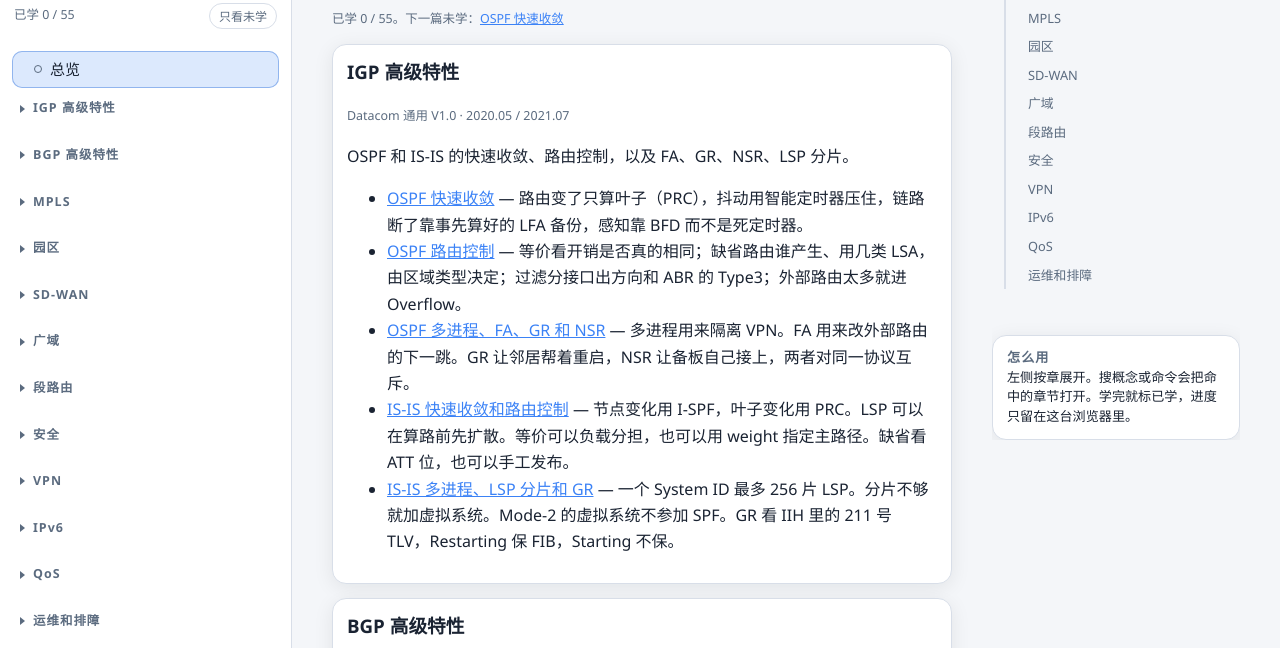
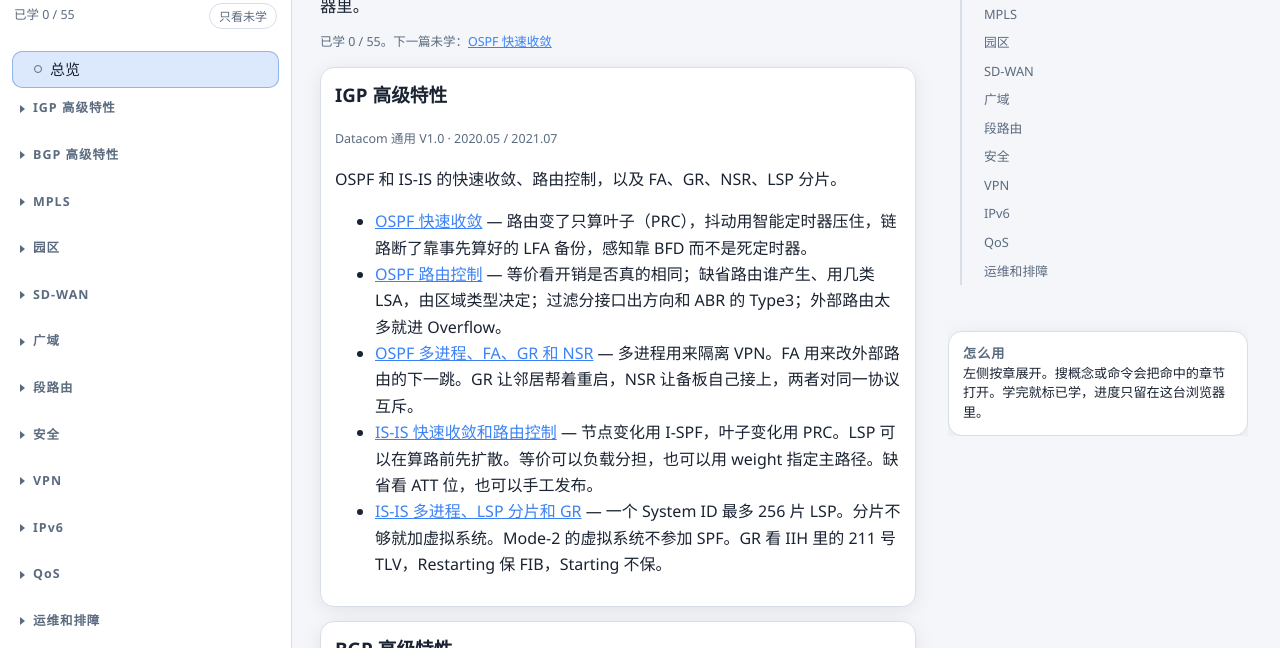
Before and after one commit to Kita164/hcip-quiz, a plain HTML site: page hcie/index.html in a window 1280 px wide. Shown: the part 152-800 px from the top of the page. Drawn offline with Linux system fonts and the light colour scheme.

Commit message:
宽屏正文紧贴左目录，不再居中留白。
正文随宽度铺开，和右栏保持 32px。右栏加到 300px，仍然吸顶。

Co-authored-by: kita164 <Kita164@users.noreply.github.com>

```diff
--- a/hcie/css/notes.css
+++ b/hcie/css/notes.css
@@ -13,8 +13,8 @@
   --code-bg: #0b1220;
   --code-fg: #d7e3f4;
   --side: 292px;
-  --content: 980px;
-  --rail: 248px;
+  --content: 1200px;
+  --rail: 300px;
   --see: color-mix(in srgb, var(--accent) 14%, var(--card));
 }
 @media (prefers-color-scheme: light) {
@@ -426,26 +426,31 @@ mark { background: color-mix(in srgb, var(--warn) 55%, transparent); color: inhe
   .main { overflow: auto; height: 100vh; }
   .topbar { display: none; }
   .doc {
-    display: grid;
-    grid-template-columns: minmax(0, 1fr);
-    justify-items: center;
-    padding: 32px 36px 80px;
+    display: block;
+    padding: 28px 32px 80px;
   }
-  article { padding: 0 0 48px; }
+  article { padding: 0 0 48px; margin: 0; }
 }
 @media (min-width: 1180px) {
   .doc {
-    grid-template-columns: minmax(0, var(--content)) var(--rail);
-    justify-content: center;
-    justify-items: stretch;
-    column-gap: 40px;
-    align-items: start;
-    padding: 32px 40px 80px;
+    display: flex;
+    align-items: flex-start;
+    gap: 32px;
+    width: 100%;
+    padding: 28px 32px 80px 28px;
   }
-  article { margin: 0; }
+  article {
+    flex: 1 1 auto;
+    min-width: 0;
+    width: auto;
+    max-width: none;
+    margin: 0;
+  }
   article .toc { display: none; }
   .rail {
     display: block;
+    flex: 0 0 var(--rail);
+    width: var(--rail);
     position: sticky;
     top: 24px;
     max-height: calc(100vh - 48px);
```
